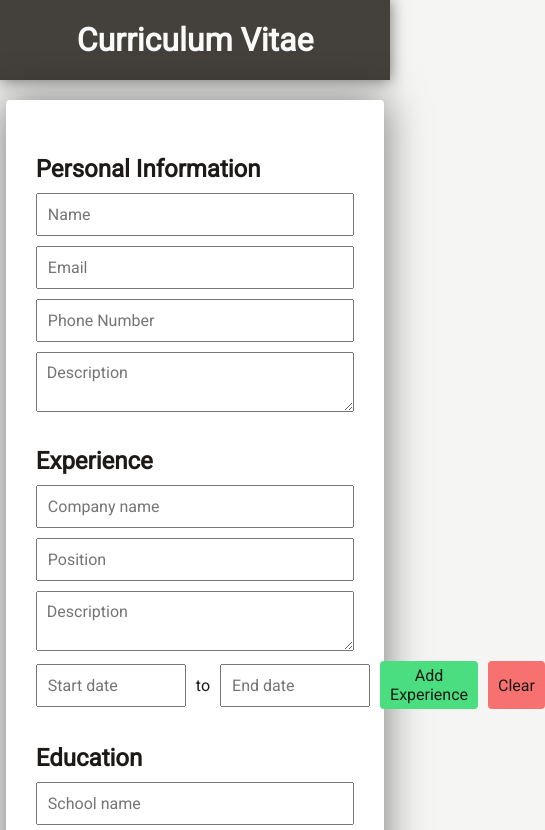
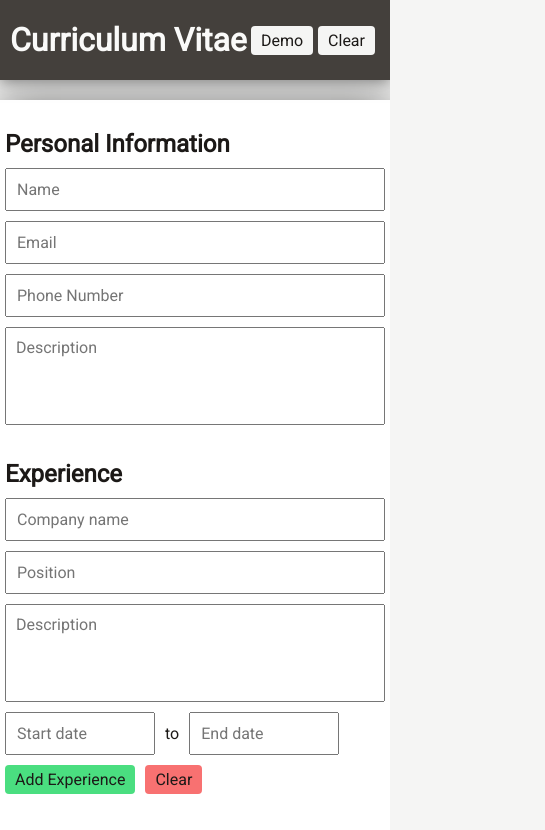
Before and after one commit to 21ance/cv-app, a React (Create React App) app: page / in a window 390 px wide. Shown: the top 830 px of the page, 545 px wide, since content can reach past the window. Built offline with nearby package versions, Linux system fonts and the light colour scheme; a web font is replaced by a local one.

Commit message:
add demo/clear on header - update mobile responsiveness - cleanup comments and unused code

```diff
--- a/src/App.js
+++ b/src/App.js
@@ -10,10 +10,6 @@ const App = () => {
     email: "",
     phone: "",
     desc: "",
-    // name: "Hello Doge",
-    // email: "helloworld@doge.com",
-    // phone: "022-0222-241412",
-    // desc: "Lorem ipsum dolor sit amet consectetur adipisicing elit. Ut repudiandae cumque, facilis nihil, blanditiis numquam fuga fugiat veniam saepe mollitia aut voluptates magni eum autem consequuntur iste nobis officia enim?",
   });
 
   const [educationForm, setEducationForm] = useState({
@@ -25,24 +21,7 @@ const App = () => {
     id: "",
   });
 
-  const [education, setEducation] = useState([
-    // {
-    //   schoolName: "High School",
-    //   schoolLocation: "Some Rando Location",
-    //   degree: "STEM",
-    //   startDate: "2016-08-01",
-    //   endDate: "2020-05-21",
-    //   id: 0,
-    // },
-    // {
-    //   schoolName: "College",
-    //   schoolLocation: "Some Rando Location",
-    //   degree: "Accounting",
-    //   startDate: "2020-08",
-    //   endDate: "2022-05",
-    //   id: 1,
-    // },
-  ]);
+  const [education, setEducation] = useState([]);
 
   const [experienceForm, setExperienceForm] = useState({
     companyName: "",
@@ -53,39 +32,15 @@ const App = () => {
     id: "",
   });
 
-  const [experience, setExperience] = useState([
-    // {
-    //   companyName: "Company A",
-    //   position: "Web Developer",
-    //   description:
-    //     "Lorem ipsum dolor sit amet consectetur adipisicing elit. A delectus repudiandae quasi, necessitatibus libero incidunt dolor aut pariatur ipsa ut quia quibusdam iste corporis voluptates ducimus accusantium voluptatem? Placeat, sapiente.",
-    //   startDate: "June 2022",
-    //   endDate: "Present",
-    //   id: 0,
-    // },
-    // {
-    //   companyName: "Company A",
-    //   position: "Web Developer",
-    //   description:
-    //     "Lorem ipsum dolor sit amet consectetur adipisicing elit. A delectus repudiandae quasi, necessitatibus libero incidunt dolor aut pariatur ipsa ut quia quibusdam iste corporis voluptates ducimus accusantium voluptatem? Placeat, sapiente.",
-    //   startDate: "August 2017",
-    //   endDate: "July 2021",
-    //   id: 1,
-    // },
-    // {
-    //   companyName: "Company A",
-    //   position: "Web Developer",
-    //   description:
-    //     "Lorem ipsum dolor sit amet consectetur adipisicing elit. A delectus repudiandae quasi, necessitatibus libero incidunt dolor aut pariatur ipsa ut quia quibusdam iste corporis voluptates ducimus accusantium voluptatem? Placeat, sapiente.",
-    //   startDate: "August 2017",
-    //   endDate: "July 2021",
-    //   id: 2,
-    // },
-  ]);
+  const [experience, setExperience] = useState([]);
 
   return (
     <div className="app">
-      <Header />
+      <Header
+        setPersonalInfo={setPersonalInfo}
+        setEducation={setEducation}
+        setExperience={setExperience}
+      />
       <EditorContainer
         personalInfo={personalInfo}
         setPersonalInfo={setPersonalInfo}
--- a/src/components/Header.js
+++ b/src/components/Header.js
@@ -1,7 +1,82 @@
-const Header = () => {
+const Header = (props) => {
+  const { setPersonalInfo, setEducation, setExperience } = props;
+  function handleDemo() {
+    setPersonalInfo({
+      name: "My Name",
+      email: "myname@name.com",
+      phone: "01-2345-6789",
+      desc:
+        "Lorem ipsum dolor sit amet consectetur adipisicing elit. Debitis nemo consequatur soluta enim hic id, eius neque similique, quidem nihil odit tenetur cupiditate explicabo amet voluptas beatae eaque pariatur expedita!" +
+        "Aut nostrum ad eum vel placeat minima, est doloremque assumenda. Repellendus non animi libero? Itaque veniam tempore totam quos nam eius, nobis dolorum, architecto, veritatis quidem dignissimos explicabo sit voluptatibus!",
+    });
+    setEducation([
+      {
+        schoolName: "Vivamus pretium facilisis",
+        schoolLocation: "Lorem",
+        degree: "Highschool",
+        startDate: "August 2010",
+        endDate: "May 2014",
+        id: 1,
+      },
+      {
+        schoolName: "Curabitur elementum magna odio",
+        schoolLocation: "",
+        degree: "College Degree",
+        startDate: "August 2014",
+        endDate: "June 2018",
+        id: 0,
+      },
+    ]);
+
+    setExperience([
+      {
+        companyName: "Company A",
+        position: "Jr. Developer",
+        description:
+          "Lorem ipsum dolor sit amet consectetur adipisicing elit. A delectus repudiandae quasi, necessitatibus libero incidunt dolor aut pariatur ipsa ut quia quibusdam iste corporis voluptates ducimus accusantium voluptatem? Placeat, sapiente.",
+        startDate: "October 2018",
+        endDate: "October 2019",
+        id: 2,
+      },
+      {
+        companyName: "Company B",
+        position: "Software Engineer",
+        description:
+          "Lorem ipsum dolor sit amet consectetur adipisicing elit. A delectus repudiandae quasi, necessitatibus libero incidunt dolor aut pariatur ipsa ut quia quibusdam iste corporis voluptates ducimus accusantium voluptatem? Placeat, sapiente.",
+        startDate: "November 2019",
+        endDate: "December 2022",
+        id: 1,
+      },
+      {
+        companyName: "Company C",
+        position: "Web Developer",
+        description:
+          "Lorem ipsum dolor sit amet consectetur adipisicing elit. A delectus repudiandae quasi, necessitatibus libero incidunt dolor aut pariatur ipsa ut quia quibusdam iste corporis voluptates ducimus accusantium voluptatem? Placeat, sapiente.",
+        startDate: "January 2023",
+        endDate: "Present",
+        id: 0,
+      },
+    ]);
+  }
+
+  function handleClear() {
+    setPersonalInfo({
+      name: "",
+      email: "",
+      phone: "",
+      desc: "",
+    });
+    setEducation([]);
+    setExperience([]);
+  }
+
   return (
     <header>
       <span>Curriculum Vitae</span>
+      <div className="demo">
+        <button onClick={handleDemo}>Demo</button>
+        <button onClick={handleClear}>Clear</button>
+      </div>
     </header>
   );
 };
--- a/src/components/editor/form/EducationForm.js
+++ b/src/components/editor/form/EducationForm.js
@@ -1,25 +1,6 @@
-import { useState } from "react";
 import ActionButtons from "./ActionButtons";
 
 const Education = (props) => {
-  const [present, setPresent] = useState(false);
-
-  function handleCheckbox() {
-    if (!present) {
-      setPresent(true);
-      props.setEducationForm({
-        ...props.educationForm,
-        endDate: "Present",
-      });
-    } else {
-      setPresent(false);
-      props.setEducationForm({
-        ...props.educationForm,
-        endDate: "mm-dd-yyy",
-      });
-    }
-  }
-
   function handleSubmit(e) {
     if (props.educationForm.id === "") {
       // save previous state and add new education object
@@ -51,7 +32,6 @@ const Education = (props) => {
 
     resetForm();
     e.preventDefault();
-    // setPresent(false);
   }
 
   function resetForm() {
--- a/src/components/editor/form/ExperienceForm.js
+++ b/src/components/editor/form/ExperienceForm.js
@@ -1,25 +1,6 @@
-import { useState } from "react";
 import ActionButtons from "./ActionButtons";
 
 const ExperienceForm = (props) => {
-  const [present, setPresent] = useState(false);
-
-  function handleCheckbox() {
-    if (!present) {
-      setPresent(true);
-      props.setExperienceForm({
-        ...props.experienceForm,
-        endDate: "Present",
-      });
-    } else {
-      setPresent(false);
-      props.setExperienceForm({
-        ...props.experienceForm,
-        endDate: "mm-dd-yyy",
-      });
-    }
-  }
-
   function handleSubmit(e) {
     if (props.experienceForm.id === "") {
       const newExperience = [
@@ -94,6 +75,7 @@ const ExperienceForm = (props) => {
         placeholder="Description"
         value={props.experienceForm.description}
         required
+        rows="4"
       />
       <div className="date-buttons">
         <input
--- a/src/components/editor/form/GeneralInfo.js
+++ b/src/components/editor/form/GeneralInfo.js
@@ -1,38 +1,44 @@
 const GeneralInfo = (props) => {
+  const { personalInfo, setPersonalInfo } = props;
   return (
     <div className="info">
       <input
         type="text"
         onChange={(e) =>
-          props.setPersonalInfo({ ...props.personalInfo, name: e.target.value })
+          setPersonalInfo({ ...personalInfo, name: e.target.value })
         }
+        value={personalInfo.name}
         placeholder="Name"
       />
       <input
         type="email"
         onChange={(e) =>
-          props.setPersonalInfo({
-            ...props.personalInfo,
+          setPersonalInfo({
+            ...personalInfo,
             email: e.target.value,
           })
         }
+        value={personalInfo.email}
         placeholder="Email"
       />
       <input
         type="text"
-        placeholder="Phone Number"
         onChange={(e) =>
-          props.setPersonalInfo({
-            ...props.personalInfo,
+          setPersonalInfo({
+            ...personalInfo,
             phone: e.target.value,
           })
         }
+        value={personalInfo.phone}
+        placeholder="Phone Number"
       />
       <textarea
+        onChange={(e) =>
+          setPersonalInfo({ ...personalInfo, desc: e.target.value })
+        }
+        value={personalInfo.desc}
         placeholder="Description"
-        onChange={(e) =>
-          props.setPersonalInfo({ ...props.personalInfo, desc: e.target.value })
-        }
+        rows="4"
       />
     </div>
   );
--- a/src/styles/_common.scss
+++ b/src/styles/_common.scss
@@ -24,3 +24,7 @@ button {
 ion-icon {
   pointer-events: none;
 }
+
+textarea{
+  resize: none;
+}
--- a/src/styles/_header.scss
+++ b/src/styles/_header.scss
@@ -6,10 +6,32 @@ header {
   height: 100px;
   background-color: $header-color;
   box-shadow: 0 0 15px 1px rgb(0 0 0 / 50%);
+  position: relative;
 
   &> span {
     font-size: 2.5rem;
     font-weight: bold;
     color: $header-font-color;
   }
+
+  .demo {
+    display: flex;
+    gap: 20px;
+    position: absolute;
+    right: 0;
+    margin-right: 20px;
+
+    button {
+      padding: 10px 20px;
+      border-radius: 4px;
+      background-color: $body-color;
+      color: $main-font-color;
+      cursor: pointer;
+    }
+
+    button:hover{
+      transition: $transition-time;
+      filter: brightness(85%);
+    }
+  }
 }
--- a/src/styles/_media-queries.scss
+++ b/src/styles/_media-queries.scss
@@ -1,4 +1,4 @@
-@media only screen and (max-width: 1200px) {
+@media only screen and (max-width: 1279px) {
   body {
     .app {
       grid-template-columns: 1fr;
@@ -6,17 +6,58 @@
 
       header {
         height: 80px;
+        padding: 0px 10px;
+        display: flex;
+        justify-content: space-between;
 
         &> span {
           font-size: 2rem;
           font-weight: bold;
           color: $header-font-color;
         }
+
+        .demo {
+          position: relative;
+          gap: 5px;
+          margin-right: 5px;
+
+          button {
+            padding: 5px 10px;
+          }
+        }
       }
 
       .editor-container, .preview-cv {
-        width: 97vw;
+        width: 95vw;
+        border-radius: 0;
       }
     }
   }
 }
+
+
+@media only screen and (max-width: 650px) {
+  body {
+    .app {
+      .editor-container, .preview-cv {
+        width: 100vw;
+        border-radius: 0;
+
+        .info {
+          .date-buttons{
+            grid-template-columns: repeat(3, fit-content);
+
+            .action-buttons{
+              justify-self: start;
+              grid-column: 1 / -1;
+              grid-row: 2 / 3;
+            }
+          }
+        }
+      }
+      .editor-container {
+        padding: 5px;
+      }
+    }
+  }
+}
--- a/src/styles/_preview.scss
+++ b/src/styles/_preview.scss
@@ -4,10 +4,11 @@
   background-color: $container-color;
   box-shadow: 0 0 40px 1px rgb(0 0 0 / 50%);
   width: 45vw;
-  // min-height: 800px;
-  // height: fit-content;
+  min-height: 800px;
+  height: fit-content;
   justify-self: center;
   word-wrap: break-word;
+  padding-bottom: 50px;
 
   .preview-header{
     background-color: $header-color;
```
